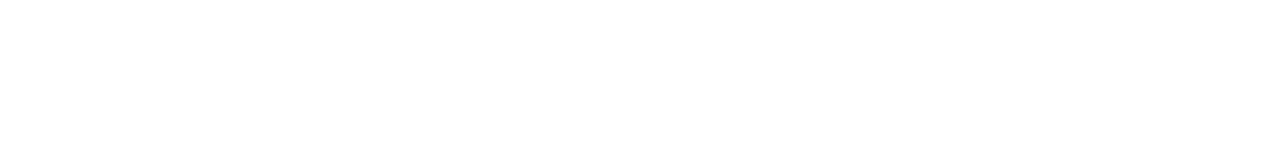
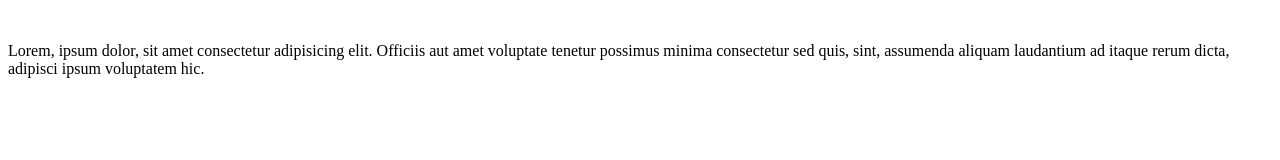
Before and after one commit to NChSimple/test_project, a plain HTML site: page soft-skills/index.html in a window 1280 px wide. Drawn offline with Linux system fonts and the light colour scheme.

Commit message:
Added section

```diff
--- a/soft-skills/index.html
+++ b/soft-skills/index.html
@@ -7,5 +7,11 @@
 </head>
 <body>
 	<!-- <p>Lorem ipsum dolor sit amet, consectetur adipisicing elit. Sit sunt, eveniet similique totam eum aut minima placeat sequi natus neque? Itaque, mollitia quibusdam consequuntur, odit distinctio provident quod officia aspernatur!</p> -->
+	<div class="section">
+		<img src="" alt="">
+		<div class="section-box">
+			<p> Lorem, ipsum dolor, sit amet consectetur adipisicing elit. Officiis aut amet voluptate tenetur possimus minima consectetur sed quis, sint, assumenda aliquam laudantium ad itaque rerum dicta, adipisci ipsum voluptatem hic.</p>
+		</div>
+	</div>
 </body>
 </html>
```
